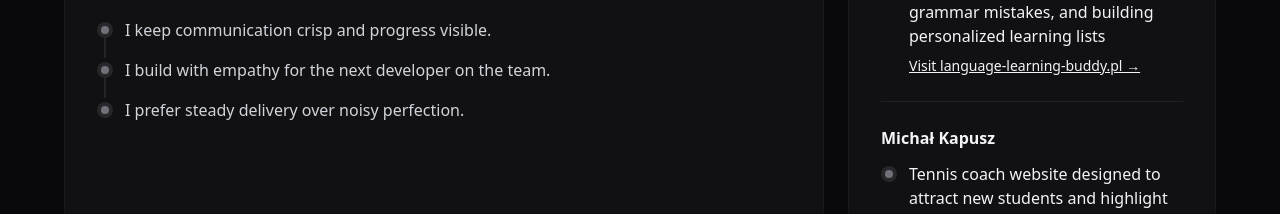
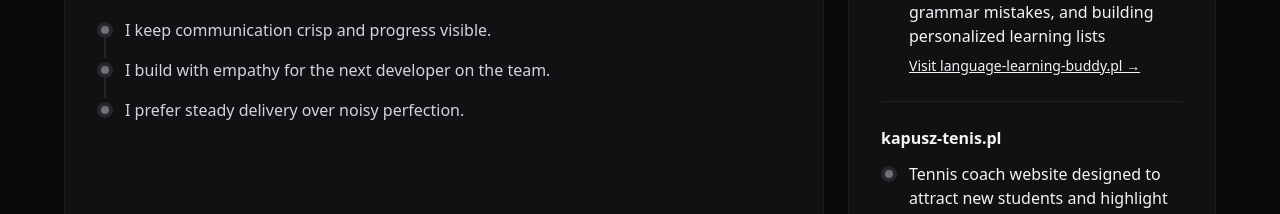
Before and after one commit to jaqb8/aniszewski.com, a React (Vite) app: page / in a window 1280 px wide. Shown: the part 1013-1227 px from the top of the page. Built offline with nearby package versions, Linux system fonts and the light colour scheme.

Commit message:
project name changed

```diff
--- a/src/App.tsx
+++ b/src/App.tsx
@@ -101,7 +101,7 @@ const featuredProjects: TimelineGroup[] = [
     ],
   },
   {
-    organization: "Michał Kapusz",
+    organization: "kapusz-tenis.pl",
     entries: [
       {
         title:
```
